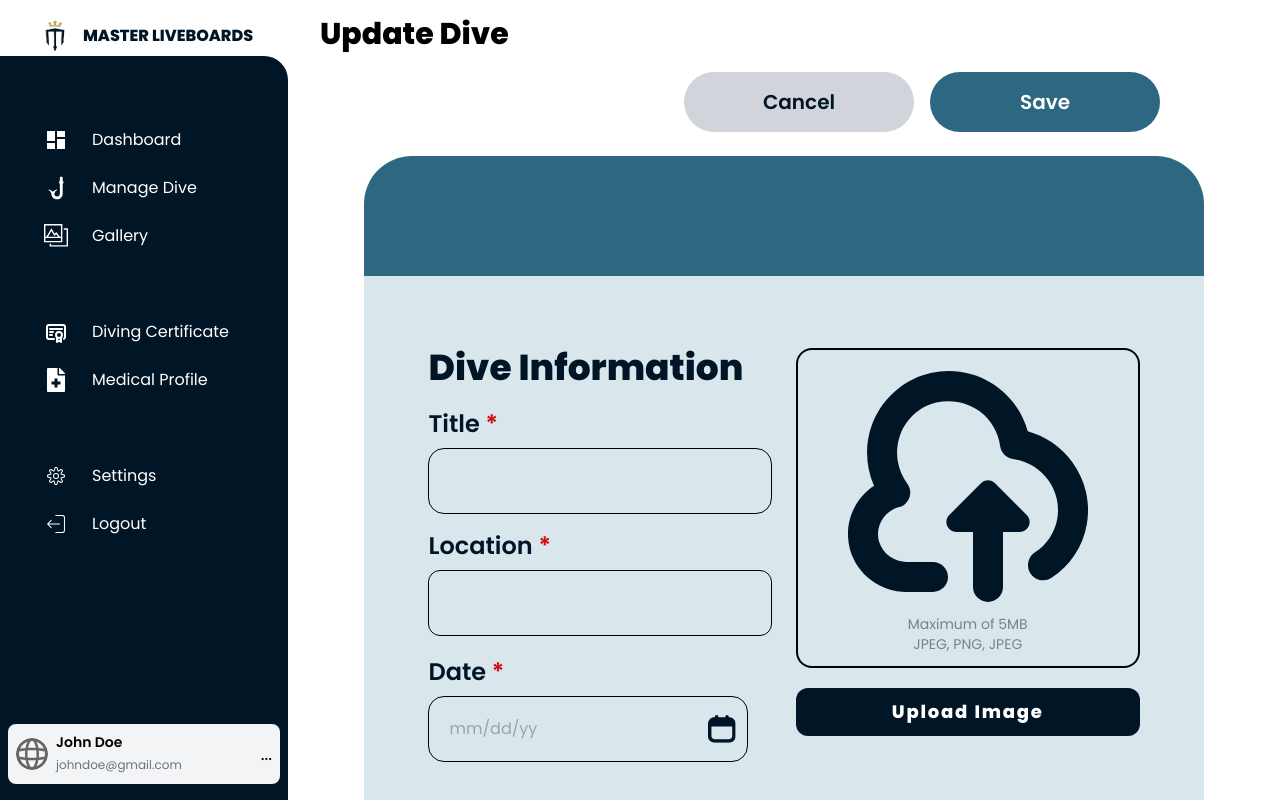
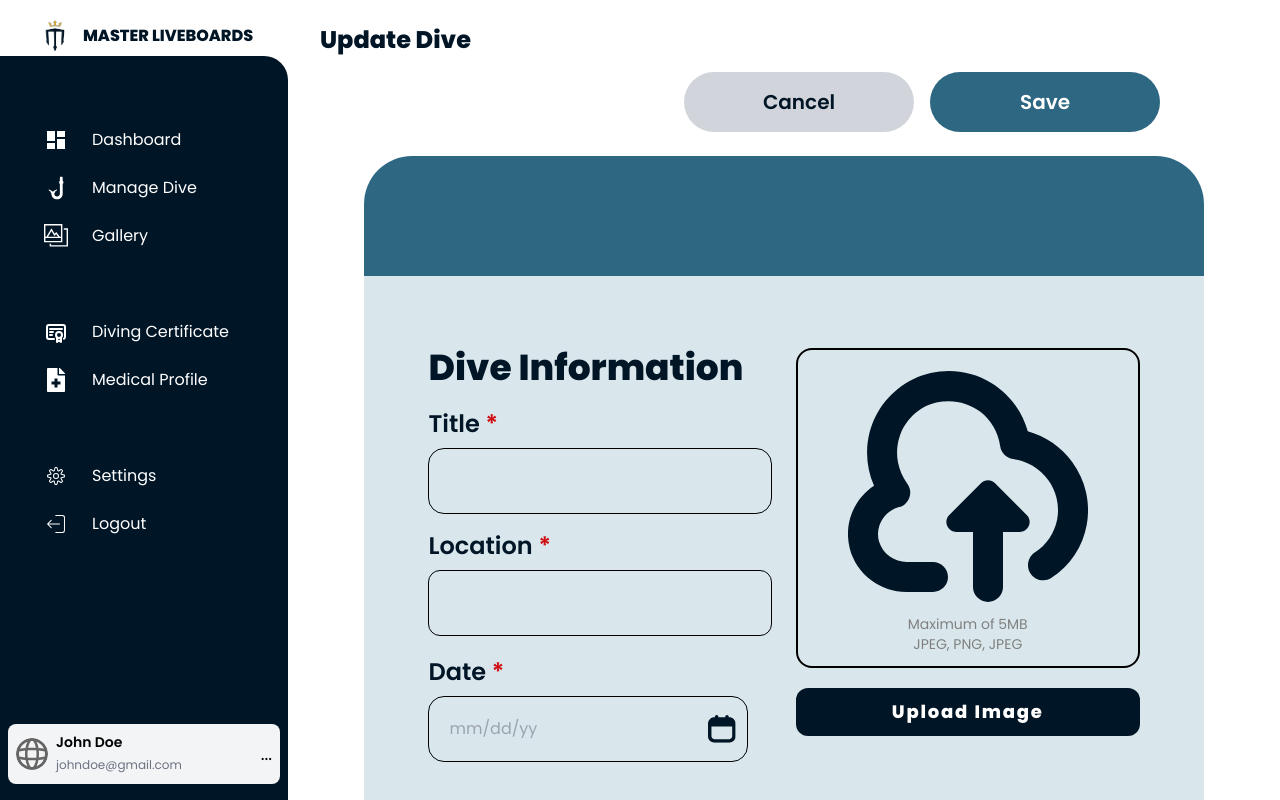
Before and after one commit to roserossssss/dive-site, a Next.js app in the folder diver-application/: page /dashboard/DiveManagement/1 in a window 1280 px wide. Shown: the top 800 px of the page. Built offline with nearby package versions, Linux system fonts and the light colour scheme.

Commit message:
Updated New Dive and Update Dive Page
- fixed header title

```diff
--- a/diver-application/app/dashboard/DiveManagement/[id]/page.tsx
+++ b/diver-application/app/dashboard/DiveManagement/[id]/page.tsx
@@ -46,7 +46,7 @@ export default function AddDive() {
     <div className="flex-1 p-5 pt-2 relative">
       {/* Page Title */}
       <div className="fixed top-0 left-0 w-full bg-white z-10 p-4 rounded-t-2xl md:pl-80">
-      <h2 className="text-3xl font-bold text-black">Update Dive</h2>
+      <h2 className="text-xl md:text-xl lg:text-2xl font-bold text-[#001526] text-center md:text-left mt-2">Update Dive</h2>
       </div>
 
 
--- a/diver-application/app/dashboard/DiveManagement/add/page.tsx
+++ b/diver-application/app/dashboard/DiveManagement/add/page.tsx
@@ -94,7 +94,7 @@ export default function AddDive() {
     <div className="flex-1 p-5 pt-2 relative">
       {/* Page Title */}
       <div className="fixed top-0 left-0 w-full bg-white z-10 p-4 rounded-t-2xl md:pl-80">
-      <h2 className="text-3xl font-bold text-black">New Dive</h2>
+      <h2 className="text-xl md:text-xl lg:text-2xl font-bold text-[#001526] text-center md:text-left mt-2">New Dive</h2>
       </div>
 
       {/* Buttons Section */}
```
